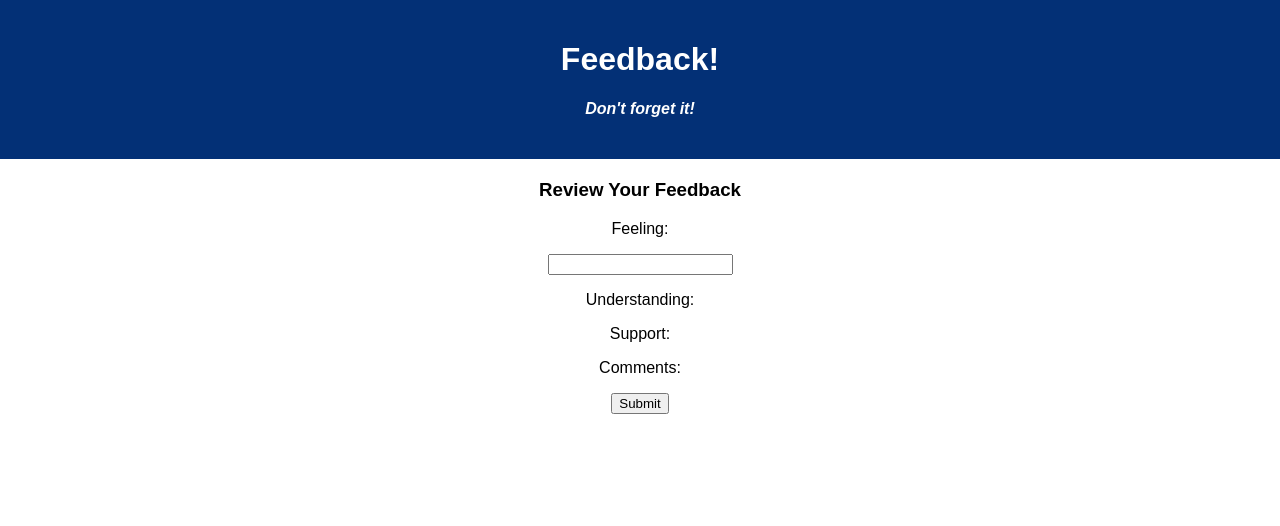
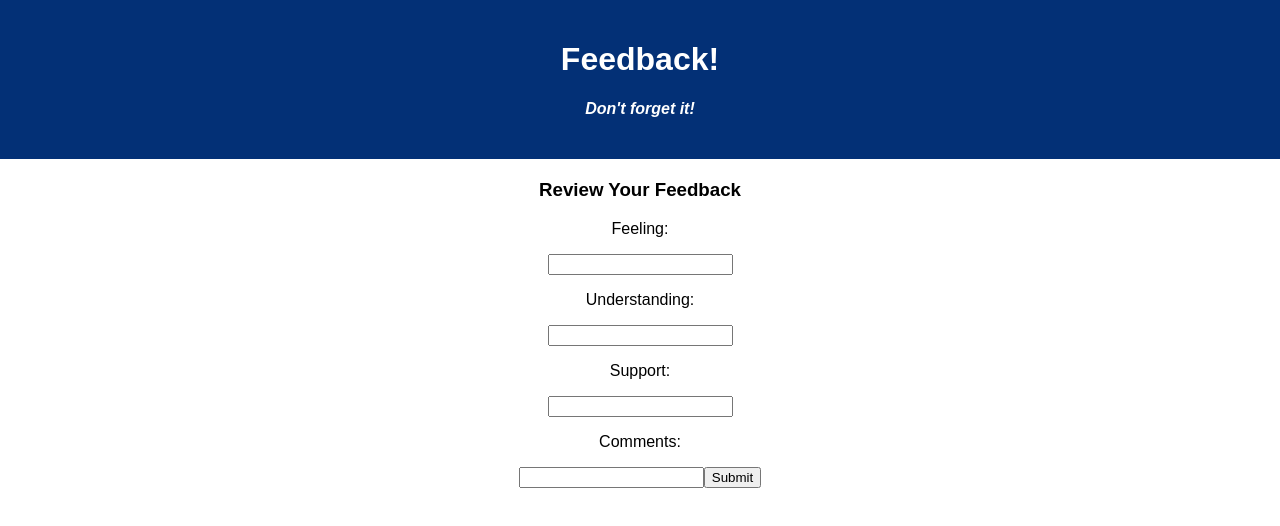
Before and after one commit to smmc16/weekend-redux-feedback-loop, a React (Vite) app: page /#/5 in a window 1280 px wide. Shown: the top 526 px of the page. Built offline with nearby package versions, Linux system fonts and the light colour scheme.

Commit message:
added ability to change responses on review page

```diff
--- a/src/components/ReviewPage/ReviewPage.jsx
+++ b/src/components/ReviewPage/ReviewPage.jsx
@@ -1,4 +1,5 @@
 import { useSelector } from "react-redux";
+import { useState } from "react";
 import axios from 'axios';
 import { useHistory } from "react-router-dom";
 
@@ -6,10 +7,10 @@ function ReviewPage () {
     const history = useHistory();
 
     const inputArray = useSelector(store => store.feedback);
-    let q1 = inputArray[0];
-    let q2 = inputArray[1];
-    let q3 = inputArray[2];
-    let q4 = inputArray[3];
+    let [q1, setQ1] = useState(inputArray[0]);
+    let [q2, setQ2] = useState(inputArray[1]);
+    let [q3, setQ3] = useState(inputArray[2]);
+    let [q4, setQ4] = useState(inputArray[3]);
 
     const postArray = [q1, q2, q3, q4];
 
@@ -25,10 +26,10 @@ function ReviewPage () {
     return (
         <>
         <h3>Review Your Feedback</h3>
-        <p>Feeling:</p> <input value={q1} />
-        <p>Understanding: {q2}</p>
-        <p>Support: {q3}</p>
-        <p>Comments: {q4}</p>
+        <p>Feeling: {q1}</p> <input value={q1} onChange={(e) => setQ1(e.target.value)} />
+        <p>Understanding: {q2}</p> <input value={q2} onChange={(e) => setQ2(e.target.value)} />
+        <p>Support: {q3}</p> <input value={q3} onChange={(e) => setQ3(e.target.value)} />
+        <p>Comments: {q4}</p> <input value={q4} onChange={(e) => setQ4(e.target.value)} />
         <button data-testid="next" onClick={handleClick}>Submit</button>
         </>
     )
```
